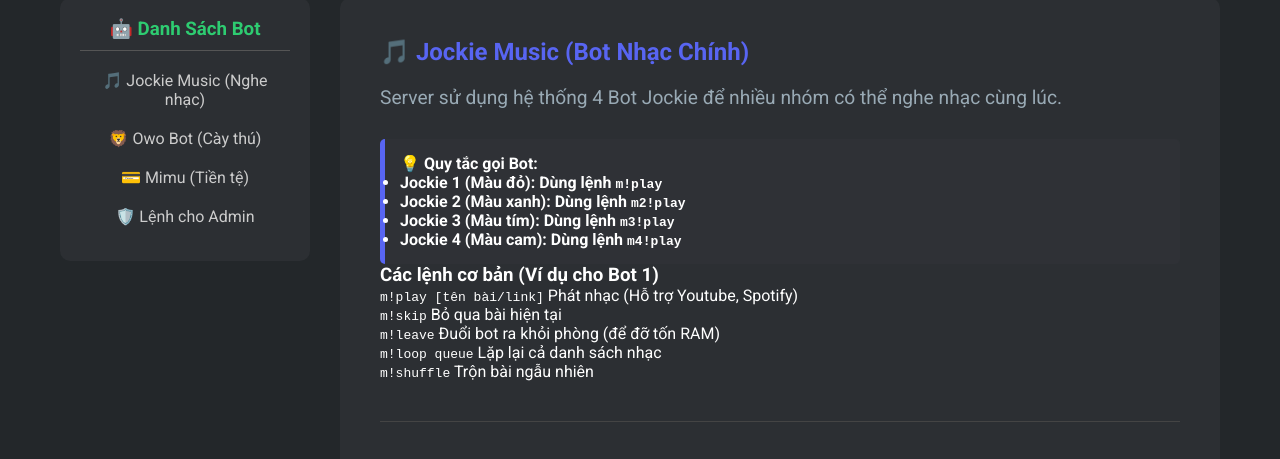
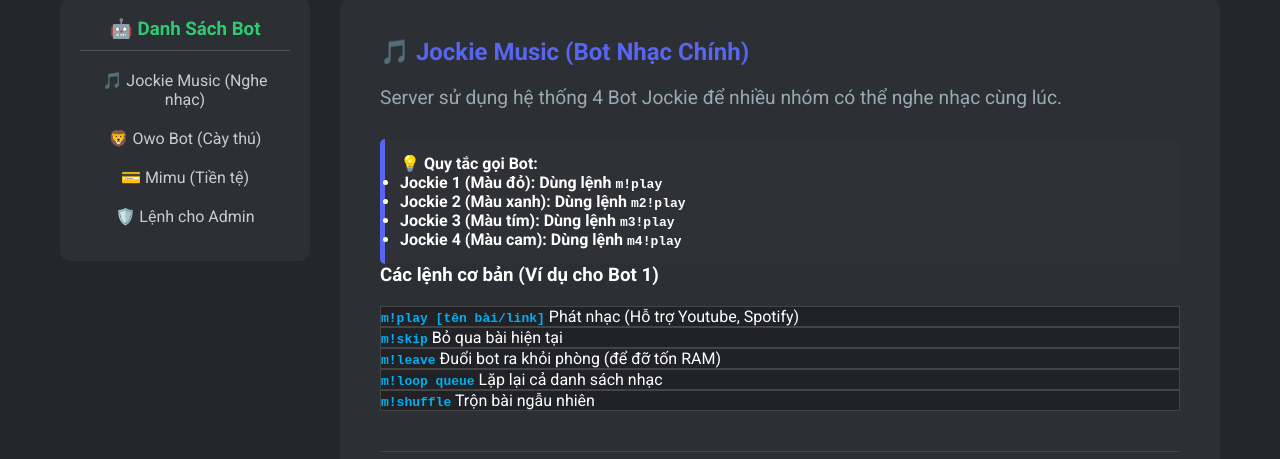
Before and after one commit to nguyenthanhlong2002/discord-server-web, a plain HTML site: page guide.html in a window 1280 px wide. Shown: the part 335-794 px from the top of the page. Drawn offline with Linux system fonts and the light colour scheme.

Commit message:
Update style.css

```diff
--- a/style.css
+++ b/style.css
@@ -6,6 +6,9 @@ body {
     background-color: #23272a; /* Màu nền tối Discord */
     color: #ffffff;
     text-align: center;
+}
+html {
+    scroll-behavior: smooth;
 }
 /* --- THANH MENU NGANG (NAVBAR) --- */
 .navbar {
@@ -226,3 +229,17 @@ footer {
     .wiki-container { flex-direction: column; }
     .sidebar { width: 100%; position: static; }
 }
+/* Tinh chỉnh cho list lệnh trong trang Wiki */
+.wiki-content .command-list {
+    margin-top: 20px;
+}
+
+.wiki-content .cmd-item {
+    background-color: #202225;
+    border: 1px solid #444;
+}
+
+.wiki-content .cmd-item code {
+    color: #00b0f4; /* Màu xanh neon cho lệnh */
+    font-weight: bold;
+}
```
